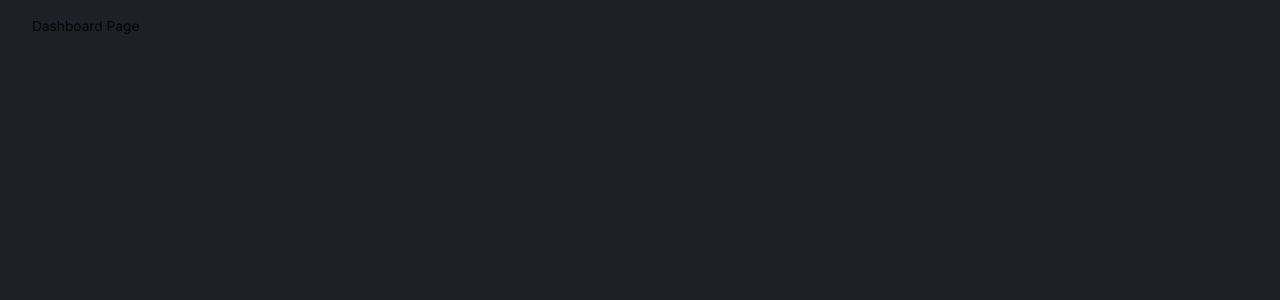
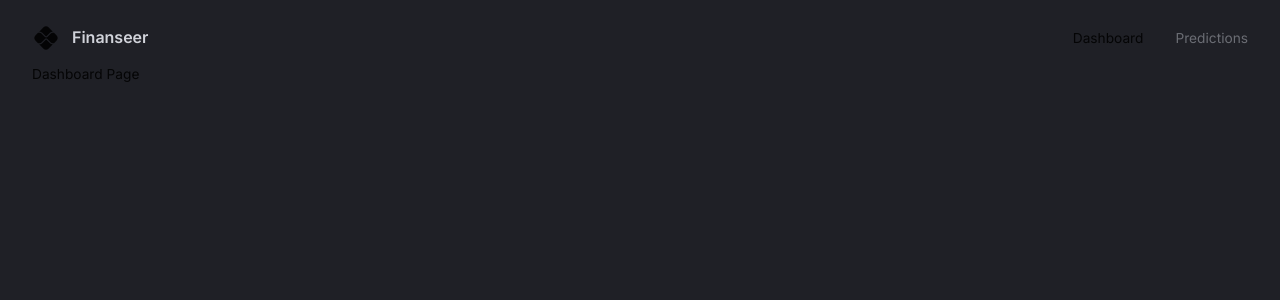
Before and after one commit to mrigangka2003/FinanceDashboard, a React (Vite) app in the folder client/: page / in a window 1280 px wide. Shown: the top 300 px of the page. Built offline with nearby package versions, Linux system fonts and the light colour scheme.

Commit message:
Written Navbar component

```diff
--- a/client/src/App.tsx
+++ b/client/src/App.tsx
@@ -3,7 +3,8 @@
 import { useMemo } from "react"
 import { themeSettings } from "./theme"
 import { CssBaseline } from "@mui/material"
-import { BrowserRouter, Routes,Route } from "react-router-dom"
+import { BrowserRouter, Routes, Route } from "react-router-dom"
+import Navbar from "@/scenes/navbar/Index"
 
 function App() {
 
@@ -15,6 +16,7 @@
       <ThemeProvider theme={theme}>
         <CssBaseline />
         <Box width="100%" height="100%" padding="1rem 2rem 4rem 2rem">
+          <Navbar />
           <Routes>
             <Route path='/' element={<div>Dashboard Page</div>} />
             <Route path='/prediction' element={<div>Prediction Page</div>} />
--- /dev/null
+++ b/client/src/components/FlexBetween.tsx
@@ -0,0 +1,10 @@
+import { Box } from "@mui/material";
+import {styled} from "@mui/system";
+
+const FlexBetween = styled(Box)({
+    display:"flex",
+    justifyContent:"space-between" ,
+    alignItems:"center",
+})
+
+export default FlexBetween ;
--- /dev/null
+++ b/client/src/scenes/navbar/Index.tsx
@@ -0,0 +1,57 @@
+import { useState } from "react"
+import { Link } from "react-router-dom"
+import { Box, Typography, useTheme } from "@mui/material"
+import FlexBetween from "@/components/FlexBetween";
+import PixIcon from "@mui/icons-material/Pix";
+
+type Props = {}
+
+const Navbar = (props: Props) => {
+
+  const { palette } = useTheme();
+  const [selected, setSelected] = useState("dashboard")
+
+  return (
+    <FlexBetween mb="0.25rem" p="0.5rem 0rem" color={palette.grey}>
+      {/* left side */}
+      <FlexBetween gap="0.75rem">
+        <PixIcon sx={{ fontSize: "28px" }} />
+        <Typography variant="h4" fontSize={"16px"}>Finanseer</Typography>
+      </FlexBetween>
+
+      {/* rightSide */}
+      <FlexBetween gap="2rem">
+
+        <Box sx={{ "&:hover": { color: palette.primary[100] } }}>
+          <Link
+            to={"/"}
+            onClick={() => setSelected("dashboard")}
+            style={{
+              color : selected === "dashboard" ? "inherit" : palette.grey[700],
+              textDecoration:"inherit"
+            }}
+          >
+            Dashboard
+          </Link>
+
+        </Box>
+
+        <Box sx={{ "&:hover": { color: palette.primary[100] } }}>
+          <Link
+            to={"/predictions"}
+            onClick={() => setSelected("predictions")}
+            style={{
+              color : selected === "predictions" ? "inherit" : palette.grey[700],
+              textDecoration:"inherit"
+            }}
+          >
+            Predictions
+          </Link>
+
+        </Box>
+
+      </FlexBetween>
+    </FlexBetween>)
+}
+
+export default Navbar
```
